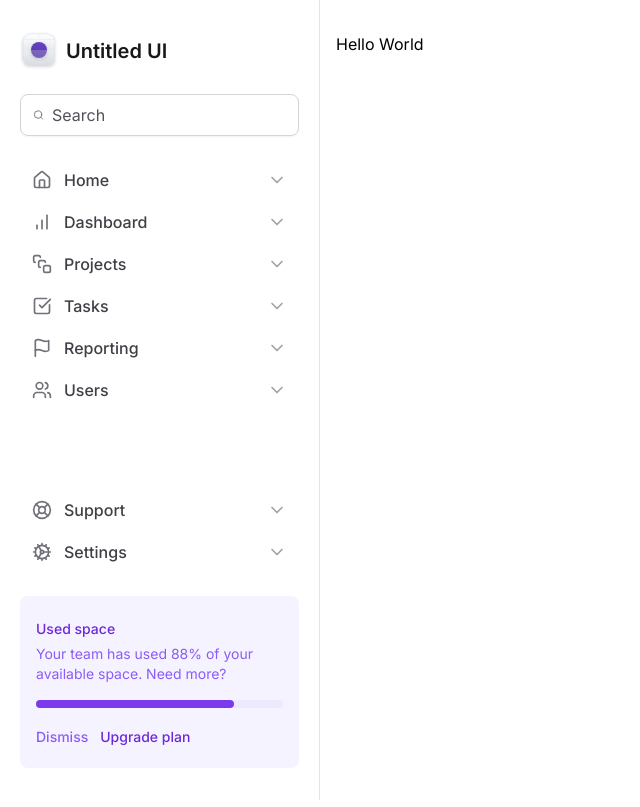
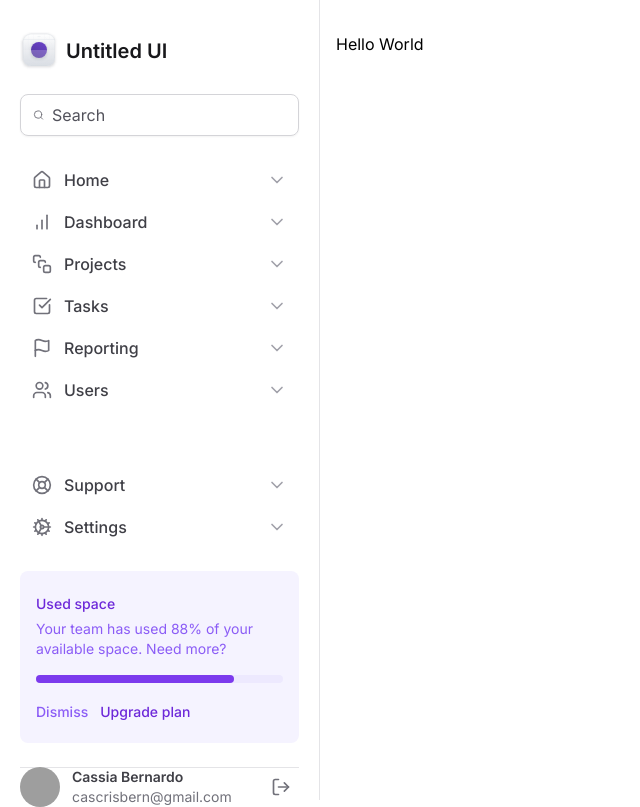
Before and after one commit to casbern/tailwind-next, a Next.js app: page / in a window 1280 px wide. Shown: the whole page, without its empty margins (0-640 px from the left). Built offline with nearby package versions, Linux system fonts and the light colour scheme; grey boxes are pictures that could not be loaded.

Commit message:
added user profile working with truncate

```diff
--- /dev/null
+++ b/src/components/Sidebar/Profile.tsx
@@ -0,0 +1,26 @@
+import { LogOut } from 'lucide-react'
+
+export function Profile() {
+  return (
+    <div className="grid-cols-profile grid items-center gap-3">
+      <img
+        src="https://github.com/casbern.png"
+        alt=""
+        className="h-10 w-10 rounded-full"
+      />
+
+      <div className="flex flex-col truncate">
+        <span className="text-sm font-semibold text-zinc-700">
+          Cassia Bernardo
+        </span>
+        <span className="truncate text-sm text-zinc-500">
+          cascrisbern@gmail.com
+        </span>
+      </div>
+
+      <button type="button" className="ml-auto rounded-md p-2 hover:bg-zinc-50">
+        <LogOut className="h-5 w-5 text-zinc-500" />
+      </button>
+    </div>
+  )
+}
--- a/src/components/Sidebar/index.tsx
+++ b/src/components/Sidebar/index.tsx
@@ -12,6 +12,7 @@
 import { Logo } from './Logo'
 import { NavItem } from './NavItem'
 import { UsedSpaceWidget } from './UsedSpaceWidget'
+import { Profile } from './Profile'
 
 export function Sidebar() {
   return (
@@ -43,6 +44,10 @@
         </nav>
 
         <UsedSpaceWidget />
+
+        <div className="h-px bg-zinc-200">
+          <Profile />
+        </div>
       </div>
     </aside>
   )
--- a/tailwind.config.ts
+++ b/tailwind.config.ts
@@ -10,6 +10,7 @@
     extend: {
       gridTemplateColumns: {
         app: 'minmax(18rem, 20rem) 1fr',
+        profile: 'max-content 1fr min-content',
       },
 
       backgroundImage: {
```
